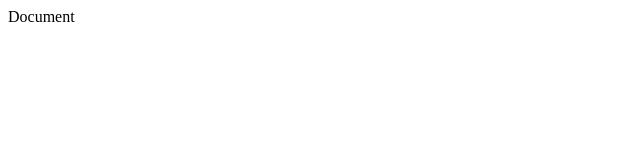
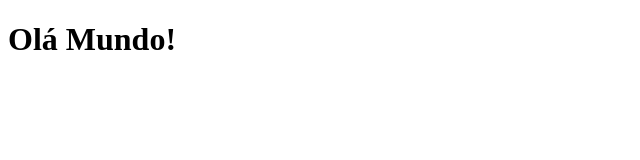
Before and after one commit to YagoFarah/exemplo.html.g, a plain HTML site: page index.html in a window 1280 px wide. Shown: the whole page, without its empty margins (0-640 px from the left). Drawn offline with Linux system fonts and the light colour scheme.

Commit message:
Adicionado o body.

```diff
--- a/index.html
+++ b/index.html
@@ -1,9 +1,12 @@
 <!DOCTYPE HTML> <!-- Este é um DTD do tipo HTML5 -->
 <html lang="pt-br">
-<head>
-	<meta charset="UTF-8">
-	<meta http-equiv="X-UA-Compatible" content="IE=edge">
-	<meta name="viewport" content="width=device-width, initial-scale=1.0">
-	<tittle>Document</tittle>
-</head>
+	<head>
+		<meta charset="UTF-8">
+		<meta http-equiv="X-UA-Compatible" content="IE=edge">
+		<meta name="viewport" content="width=device-width, initial-scale=1.0">
+		<title>Document</title>
+	</head>
+	<body>
+		<h1>Olá Mundo!</h1>
+	</body>
 </html>
```
